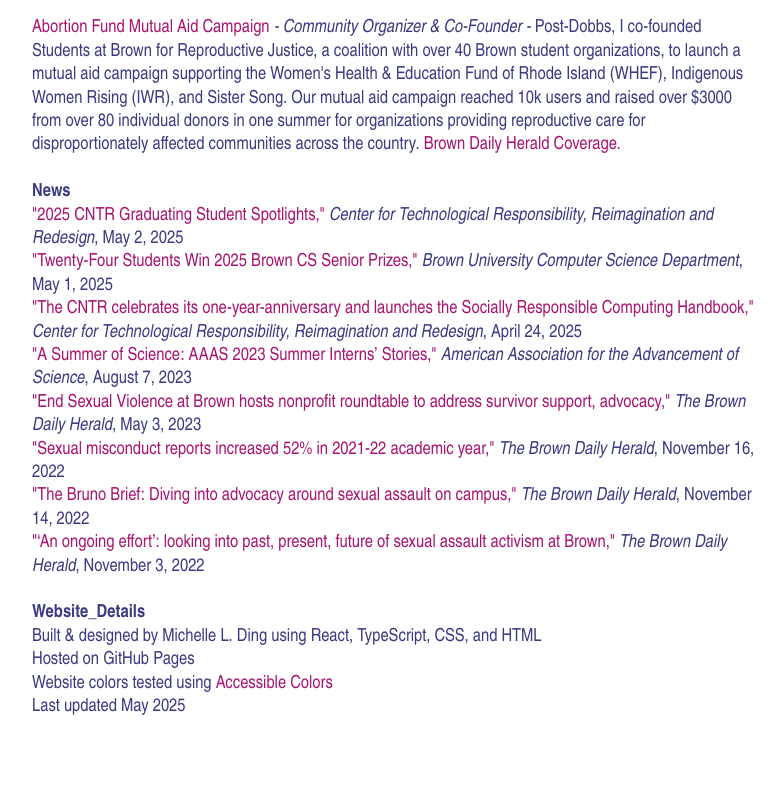
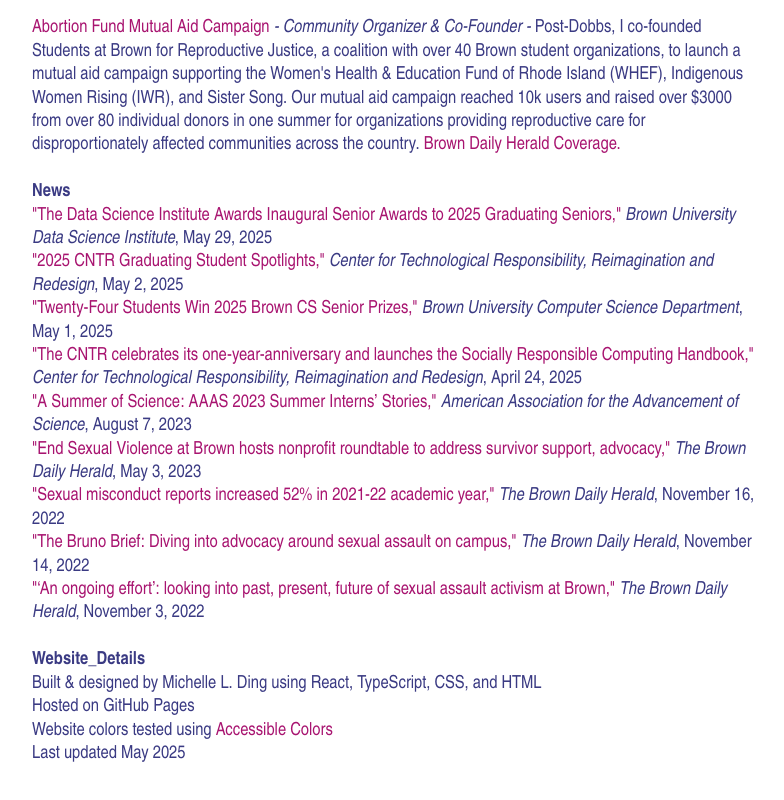
Before and after one commit to michelle-ding/michelle-ding.github.io, a React (Create React App) app: page / in a window 1280 px wide. Shown: the part 1802-2602 px from the top of the page, without its empty margins (416-1200 px from the left). Built offline with nearby package versions, Linux system fonts and the light colour scheme; the HTML template or start-up script is replaced by a standard one.

Commit message:
dsi prize

```diff
--- a/src/Body.tsx
+++ b/src/Body.tsx
@@ -139,9 +139,14 @@
     const cntrnews = "https://cntr.brown.edu/news/2025-04-24/cntr01-and-src-handbook"
     const seniorprize = "https://cs.brown.edu/news/2025/05/01/twenty-four-students-win-2025-brown-cs-senior-prizes/"
     const cntr = "https://cntr.brown.edu/news/2025-05-02/2025-cntr-graduating-student-spotlights"
+    const cntrprize = "https://dsi.brown.edu/news/2025-05-29/2025-dsi-senior-awards"
     return(
         <div id="News">
             <b id="header">{'News'}</b>
+            {formatPress(
+                cntrprize, "The Data Science Institute Awards Inaugural Senior Awards to 2025 Graduating Seniors"
+                , "Brown University Data Science Institute", "May 29, 2025")}
+
             {formatPress(
                 cntr, "2025 CNTR Graduating Student Spotlights"
                 , "Center for Technological Responsibility, Reimagination and Redesign", "May 2, 2025")}
```
